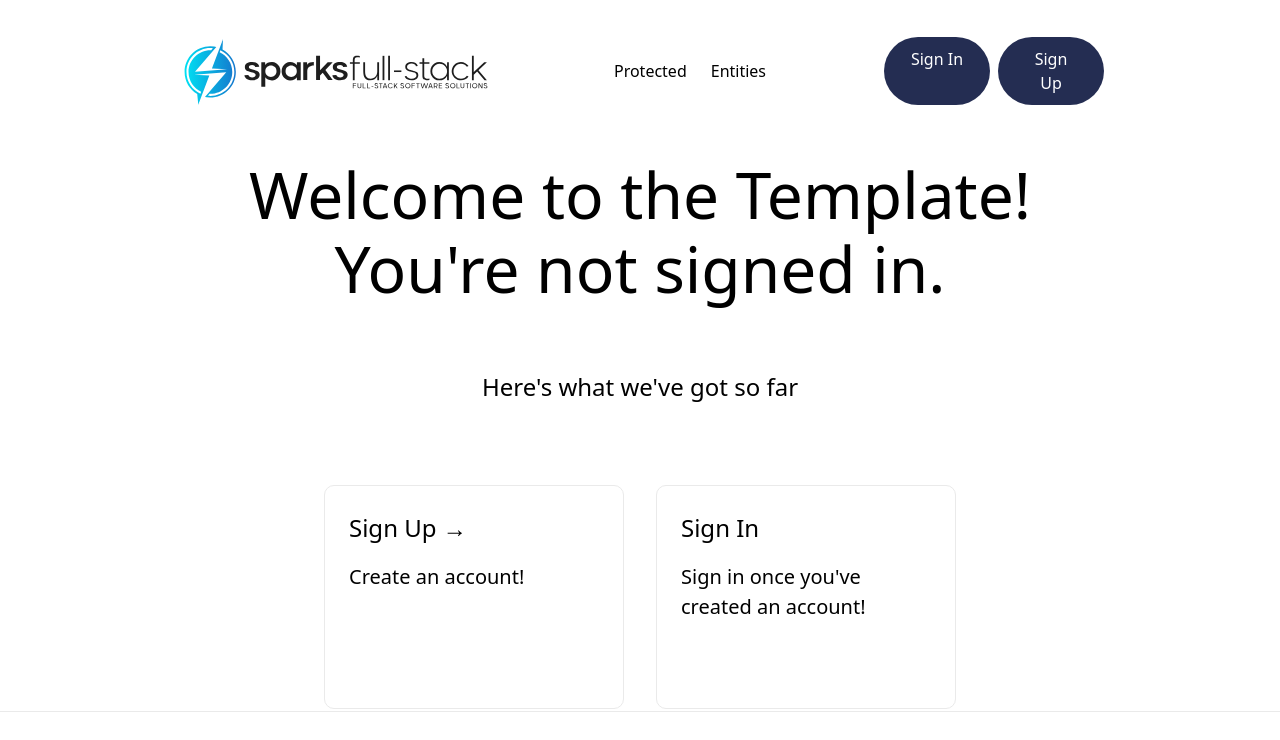
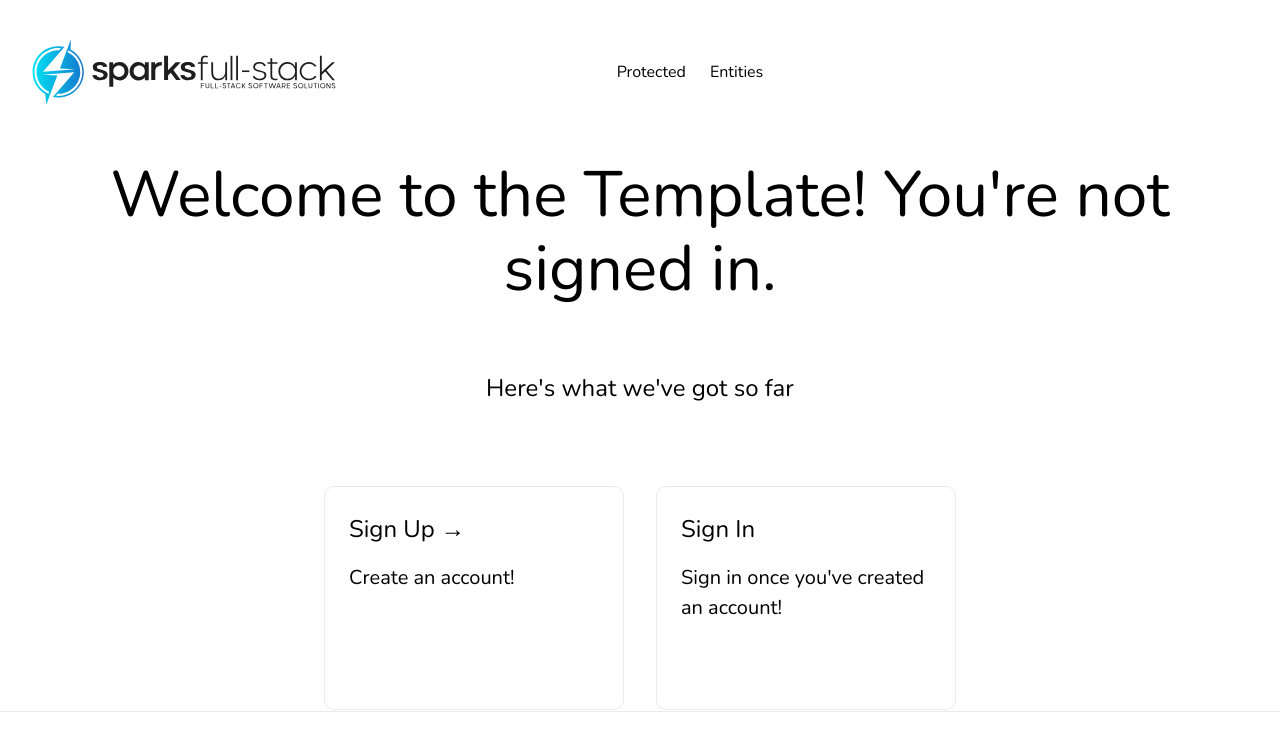
Before and after one commit to imcharliesparks/SFS-Website, a Next.js app: page / in a window 1280 px wide. Shown: the top 740 px of the page. Built offline with nearby package versions, Linux system fonts and the light colour scheme; no server answers.

Commit message:
Charlie | Multiple changes made

```diff
--- a/components/Layout/Head.tsx
+++ b/components/Layout/Head.tsx
@@ -1,3 +1,4 @@
+import * as React from 'react'
 import Head from 'next/head'
 
 export type MetaContent = {
@@ -7,14 +8,25 @@ export type MetaContent = {
 
 type Props = {
 	title: string
-	metaContent: MetaContent
+	metaContent?: MetaContent
 }
 
 // TODO: Expand as SEO knowledge grows
 const CustomHead = ({ title, metaContent }: Props) => (
 	<Head>
+		{/* TODO: Update all meta values */}
 		<title>{title}</title>
-		<meta name={metaContent.name} content={metaContent.content} />
+		<meta name="viewport" content="width=device-width, initial-scale=1, shrink-to-fit=no" />
+		<meta name="description" content="Tailwind CSS Saas & Software Landing Page Template" />
+		<meta
+			name="keywords"
+			content="agency, application, business, clean, creative, cryptocurrency, it solutions, modern, multipurpose, nft marketplace, portfolio, saas, software, tailwind css"
+		/>
+		<meta name="author" content="Shreethemes" />
+		<meta name="website" content="https://shreethemes.in" />
+		<meta name="email" content="support@shreethemes.in" />
+		<meta name="version" content="1.6.0" />
+		{metaContent && <meta name={metaContent.name} content={metaContent.content} />}
 	</Head>
 )
 
--- a/pages/_app.tsx
+++ b/pages/_app.tsx
@@ -1,25 +1,16 @@
+import * as React from 'react'
 import '../styles/globals.css'
 import type { AppProps } from 'next/app'
 import ErrorBoundary from '../components/ErrorBoundary'
 import Layout from '../components/Layout'
 import { SessionProvider } from 'next-auth/react'
-import AuthWrapper from '../components/Layout/AuthWrapper'
 
 function MyApp({ Component, pageProps: { session, ...pageProps } }: AppProps) {
 	return (
 		<ErrorBoundary>
 			<SessionProvider session={session}>
 				<Layout>
-					{
-						// @ts-ignore
-						Component.auth ? (
-							<AuthWrapper>
-								<Component {...pageProps} />
-							</AuthWrapper>
-						) : (
-							<Component {...pageProps} />
-						)
-					}
+					<Component {...pageProps} />
 				</Layout>
 			</SessionProvider>
 		</ErrorBoundary>
--- /dev/null
+++ b/pages/_document.tsx
@@ -0,0 +1,26 @@
+import * as React from 'react'
+import Document, { Html, Head, Main, NextScript } from 'next/document'
+
+class CustomDocument extends Document {
+	render() {
+		return (
+			<Html>
+				<Head>
+					<link href="https://fonts.googleapis.com/css2?family=Inter&display=optional" rel="stylesheet" />
+					<link rel="preconnect" href="https://fonts.googleapis.com" />
+					<link rel="preconnect" href="https://fonts.gstatic.com" crossOrigin="true" />
+					<link
+						href="https://fonts.googleapis.com/css2?family=Nunito:wght@200;300;400;500;600;700;800&display=swap"
+						rel="stylesheet"
+					/>
+				</Head>
+				<body className="font-nunito">
+					<Main />
+					<NextScript />
+				</body>
+			</Html>
+		)
+	}
+}
+
+export default CustomDocument
--- a/pages/index.tsx
+++ b/pages/index.tsx
@@ -1,21 +1,18 @@
+import * as React from 'react'
 import type { NextPage } from 'next'
 import { useSession } from 'next-auth/react'
-import Head from 'next/head'
 import Image from 'next/image'
 import Link from 'next/link'
 import { NextAuthStatues } from '../shared/types'
 import styles from '../styles/Home.module.css'
+import CustomHead from '../components/Layout/Head'
 
 const Home: NextPage = () => {
 	const { data: session, status } = useSession()
 
 	return (
 		<div className="container mx-auto">
-			<Head>
-				<title>Create Next App</title>
-				<meta name="description" content="Generated by create next app" />
-				<link rel="icon" href="/favicon.ico" />
-			</Head>
+			<CustomHead title="Sparks Full-Stack" />
 
 			<main className="flex flex-col items-center pt-4 pb-24">
 				<h1 className={styles.title}>
--- a/tailwind.config.js
+++ b/tailwind.config.js
@@ -2,25 +2,69 @@
 // TODO: Update colors
 module.exports = {
 	content: ['./pages/**/*.{js,ts,jsx,tsx}', './components/**/*.{js,ts,jsx,tsx}'],
+	darkMode: 'class',
+	important: true,
 	theme: {
-		screens: {
-			'sm': '480px',
-			'md': '768px',
-			'lg': '976px',
-			'xl': '1440px',
-		},
-		extend: {
-			colors: {
-				brightRed: 'hsl(12, 88%, 59%)',
-				brightRedLight: 'hsl(12, 88%, 69%)',
-				brightRedSupLight: 'hsl(12, 88%, 95%)',
-				darkBlue: 'hsl(228, 39%, 23%)',
-				darkGrayishBlue: 'hsl(227, 12%, 61%)',
-				veryDarkBlue: 'hsl(233, 12%, 13%)',
-				veryPaleRed: 'hsl(13, 100%, 96%)',
-				veryLightGray: 'hsl(0, 0%, 98%)' ,
+			screens: {
+					xs: "540px",
+					sm: '640px',
+					md: '768px',
+					lg: '1024px',
+					xl: '1280px',
+					'2xl': '1536px',
 			},
-		}
-	},
-	plugins: []
+			fontFamily: {
+					'nunito': ['"Nunito", sans-serif'],
+			},
+			container: {
+					center: true,
+					padding: {
+							DEFAULT: '12px',
+							sm: '1rem',
+							lg: '45px',
+							xl: '5rem',
+							'2xl': '13rem',
+					},
+
+			},
+			extend: {
+					colors: {
+							'dark': '#3c4858',
+							'black': '#161c2d',
+							'dark-footer': '#192132',
+					},
+
+					boxShadow: {
+							sm: '0 2px 4px 0 rgb(60 72 88 / 0.15)',
+							DEFAULT: '0 0 3px rgb(60 72 88 / 0.15)',
+							md: '0 5px 13px rgb(60 72 88 / 0.20)',
+							lg: '0 10px 25px -3px rgb(60 72 88 / 0.15)',
+							xl: '0 20px 25px -5px rgb(60 72 88 / 0.1), 0 8px 10px -6px rgb(60 72 88 / 0.1)',
+							'2xl': '0 25px 50px -12px rgb(60 72 88 / 0.25)',
+							inner: 'inset 0 2px 4px 0 rgb(60 72 88 / 0.05)',
+							testi: '2px 2px 2px -1px rgb(60 72 88 / 0.15)',
+					},
+
+					spacing: {
+							0.75: '0.1875rem',
+							3.25: '0.8125rem'
+					},
+
+					// maxWidth: ({
+					// 		theme,
+					// 		breakpoints
+					// }) => ({
+					// 		'1200': '71.25rem',
+					// 		'992': '60rem',
+					// 		'768': '45rem',
+					// }),
+
+					zIndex: {
+							1: '1',
+							2: '2',
+							3: '3',
+							999: '999',
+					},
+			},
+	}
 }
```
